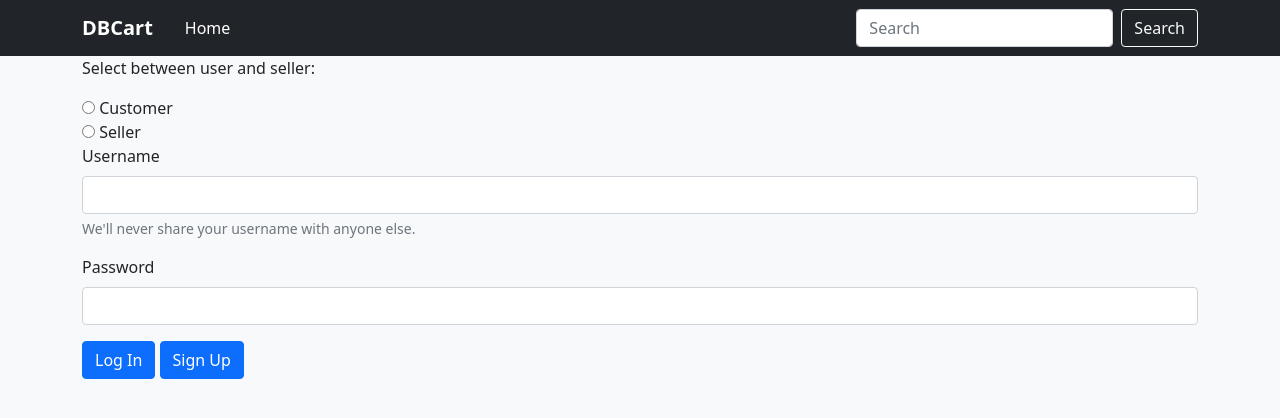
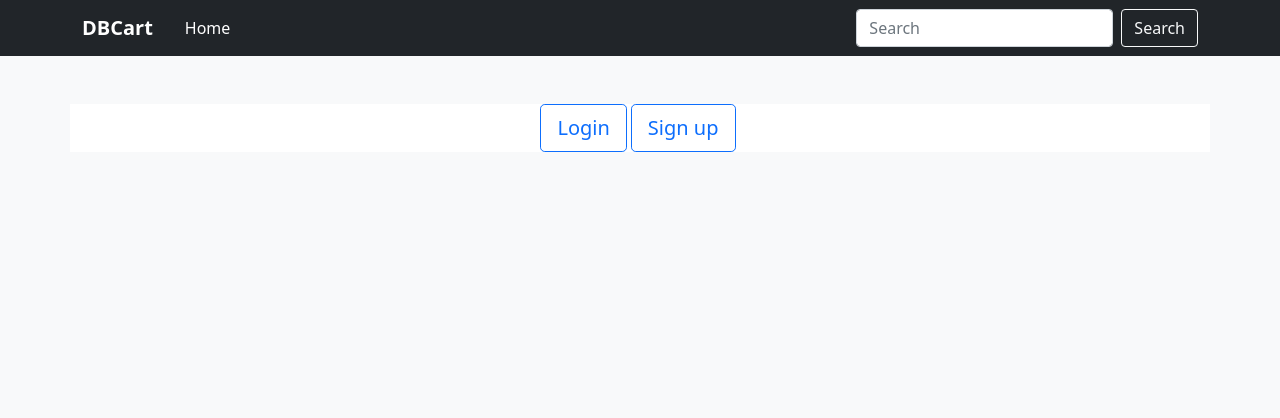
Before and after one commit to kaif2106/DBCart, a Flask app: page / in a window 1280 px wide. Shown: the top 418 px of the page. Run offline with Flask 2, Linux system fonts and the light colour scheme; some libraries are stand-ins or nearby versions.

Commit message:
updates to homepage and seller

```diff
--- a/app.py
+++ b/app.py
@@ -7,7 +7,7 @@ from flask_mysqldb import MySQL
 app = Flask(__name__)
 
 app.config['MYSQL_USER']="root"
-app.config['MYSQL_PASSWORD']="password"
+app.config['MYSQL_PASSWORD']="kushiluv25"
 app.config['MYSQL_HOST']="localhost"
 app.config['MYSQL_DB']="ecommerce"
 app.config['MYSQL_CURSORCLASS'] = 'DictCursor'
--- a/templates/homepage.html
+++ b/templates/homepage.html
@@ -24,13 +24,21 @@
         </div>
     </nav>
       {% block body %}
-
-      <div class="container">
+      <div class=" container bg-white my-5 d-flex justify-content-center">
+        <button class=" btn btn-outline-primary btn-lg " name = "login/signup" value="login" type="button" data-toggle="collapse" data-target="#collapseExample" aria-expanded="false" aria-controls="collapseExample">
+          Login
+        </button>
+        <button class="  btn mx-1 btn-outline-primary btn-lg " name = "login/signup" value="signup" type="button" data-toggle="collapse" data-target="#collapseExample1" aria-expanded="false" aria-controls="collapseExample1">
+          Sign up
+        </button>
+      </div>
+      <div class="container collapse" id="collapseExample">
+        <div class="card card-body">
       <form class="mx-auto" method = "POST">
         <p>Select between user and seller:</p>
-      <input type="radio" id="customer" name="options" value="customer">
+      <input type="radio" id="customer" name="options" value="customer" required>
       <label for="age1">Customer</label><br>
-    <input type="radio" id="seller" name="options" value="seller">
+    <input type="radio" id="seller" name="options" value="seller" required>
     <label for="age2">Seller</label><br>
         <div class="mb-3">
           <label for="exampleInputEmail1" class="form-label">Username</label>
@@ -41,10 +49,60 @@
           <label for="exampleInputPassword1" class="form-label">Password</label>
           <input type="password" name="pass" id="pass" class="form-control" id="exampleInputPassword1">
         </div>
-        <button type="submit" class="btn btn-primary" name = "login/signup" value="login">Log In</button>
-        <button type="submit" class="btn btn-primary" name = "login/signup" value="signup">Sign Up</button>
+        <button type="submit" class="btn btn-primary">Submit</button>
+
 
       </form>
+    </div>
+    </div>
+    <div class="container collapse" id="collapseExample1">
+      <div class="card card-body">
+        <form>
+          <p>Select between user and seller:</p>
+            <input type="radio" id="customer" name="options" value="customer">
+            <label for="age1">Customer</label><br>
+            <input type="radio" id="seller" name="options" value="seller">
+            <label for="age2">Seller</label><br>
+          <div class="form-group">
+            <label for="Username">Create your Username</label>
+            <input type="text" class="form-control" id="Username" required>
+          </div>
+          <div class="form-group">
+            <label for="First_name">First Name</label>
+            <input type="text" class="form-control" id="First_name" required>
+          </div>
+          <div class="form-group">
+            <label for="First_name">Last Name</label>
+            <input type="text" class="form-control" id="last_name" required>
+          </div>
+          <div class="form-group">
+            <label for="Pincode">Pincode</label>
+            <input type="number" class="form-control" id="Pincode" >
+          </div>
+          <div class="form-group">
+            <label for="Phone_num">Phone number</label>
+            <input type="number" class="form-control" id="Phone_num" >
+          </div>
+          <div class="form-group">
+            <label for="Email">Email</label>
+            <input type="email" class="form-control" id="email" >
+          </div>
+
+          <div class="form-group">
+            <label for="add_line1">Address line 1</label>
+            <textarea class="form-control" id="add_line1" rows="3" ></textarea>
+          </div>
+          <div class="form-group">
+            <label for="add_line2">Address line 2</label>
+            <textarea class="form-control" id="add_line2" rows="3" ></textarea>
+          </div>
+          <div class="form-group">
+            <label for="Landmark">Landmark</label>
+            <textarea class="form-control" id="Landmark" rows="3" ></textarea>
+          </div>
+          <button type="submit" class="my-3 btn btn-primary">Submit</button>
+        </form>
+      </div>
     </div>
 
       {% endblock body %}
```
Also changed, not shown: templates/seller.html (+46 -1 lines).
